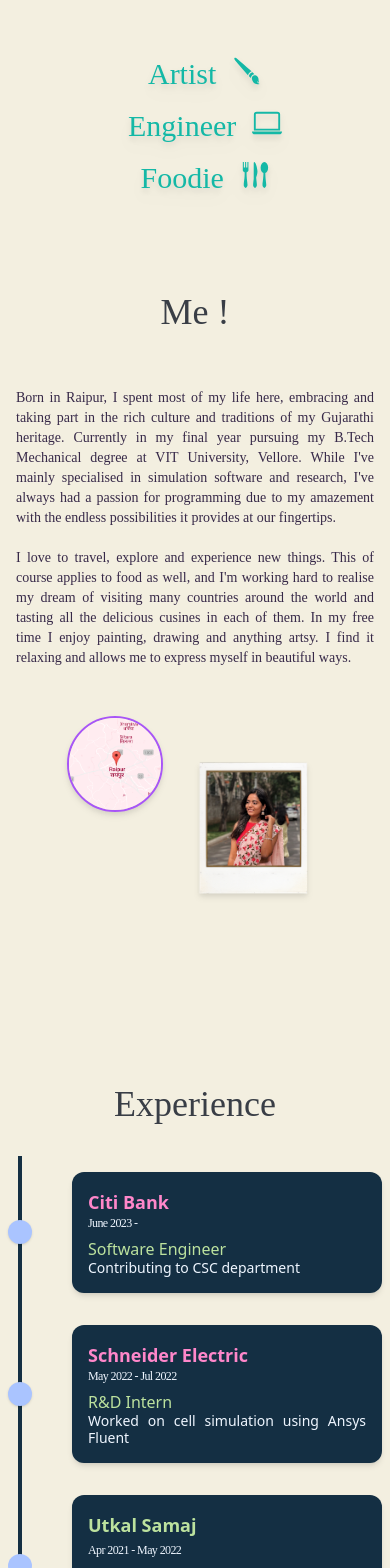
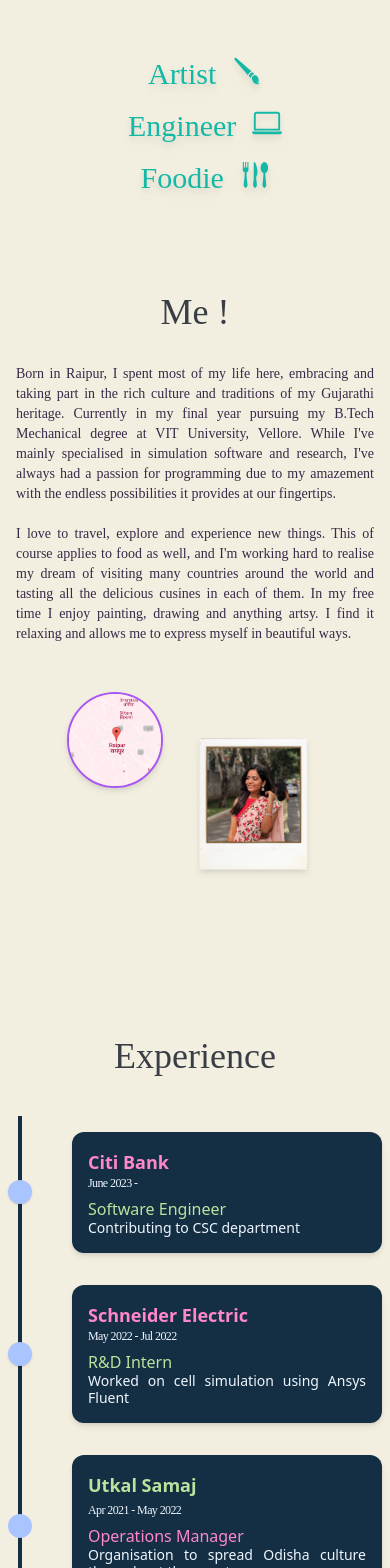
Before and after one commit to subs001/portfolio-1, a React (Create React App) app: page / in a window 390 px wide. Shown: the part 432-2000 px from the top of the page. Built offline with nearby package versions, Linux system fonts and the light colour scheme.

Commit message:
Fix padding, add on hover scale effect

```diff
--- a/src/components/About.component.jsx
+++ b/src/components/About.component.jsx
@@ -7,7 +7,7 @@ function About() {
   return (
     <div name="about" id="about">
       <Header text={"Me !"} />
-      <div className="w-full md:flex px-4 md:px-32 py-8 md:py-16">
+      <div className="w-full md:flex px-4 md:px-32 py-2 md:py-16">
         <div className="w-full md:w-[45%] justify-center md:justify-start">
           <p className="text-justify font-poppins text-sm md:text-base">
             Born in Raipur, I spent most of my life here, embracing and taking
--- a/src/components/Experience.component.jsx
+++ b/src/components/Experience.component.jsx
@@ -31,7 +31,7 @@ function Experience() {
   return (
     <div>
       <Header text={"Experience"} />
-      <div className="flex flex-col md:grid grid-cols-9 mx-auto p-2 text-blue-50">
+      <div className="flex flex-col md:grid grid-cols-9 mx-auto p-2 text-blue-50 pt-4 pb-16 md:py-16">
         {work_experience.map((job, key) => {
           return job.left ? (
             <TimelineLeft job={job} key={key} />
```
